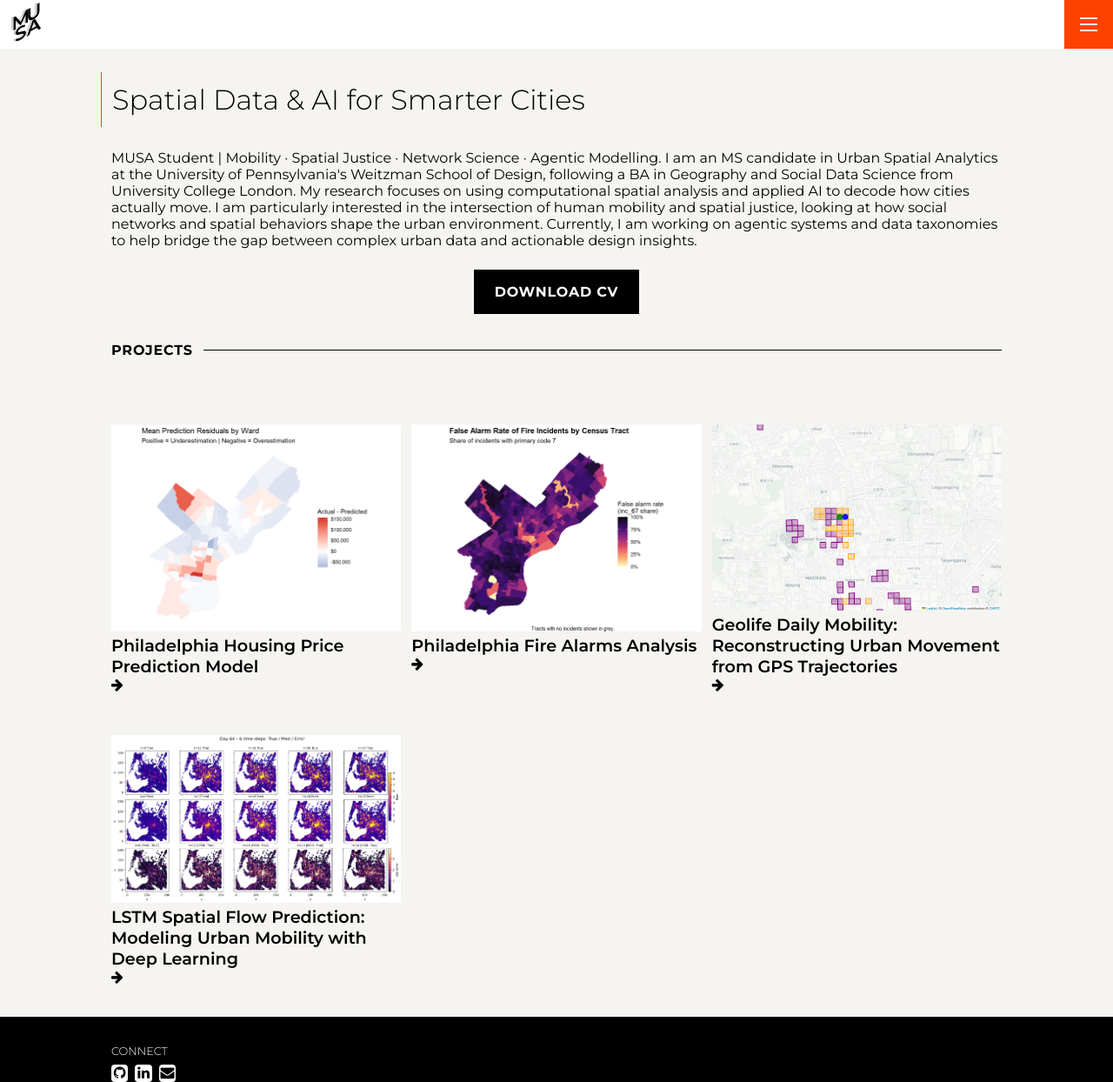
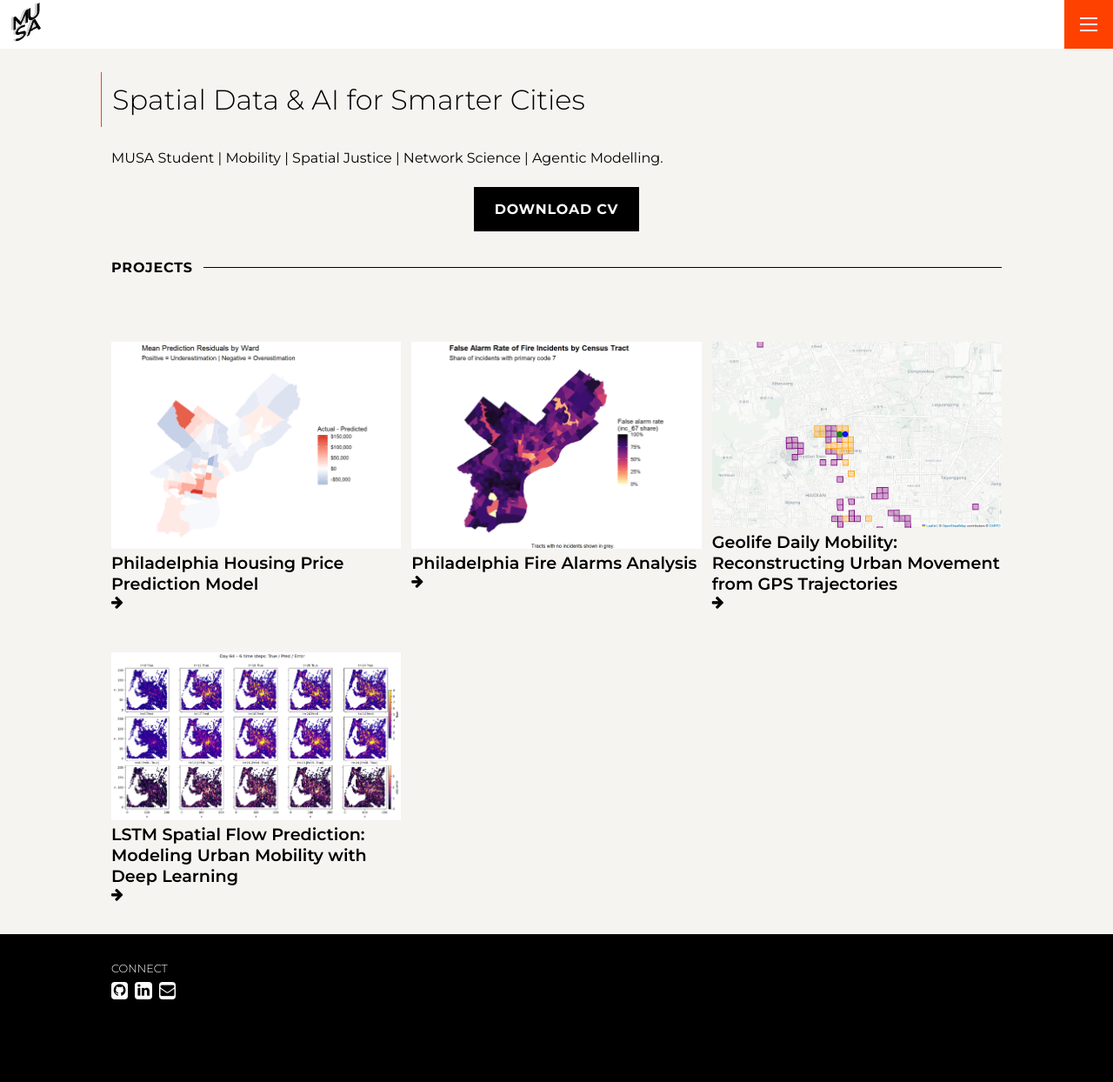
Before and after one commit to lluluciano0505/luciano_musa, a Jekyll site: the page built from index.md, in a window 1280 px wide and 1244 px high. Shown: the whole window at 87% size. Built offline with Jekyll 4.4.1, drawn with Linux system fonts in a browser that asks for light colours.

Commit message:
upodate the intro

```diff
--- a/_data/settings.yml
+++ b/_data/settings.yml
@@ -5,9 +5,7 @@ logo: '/assets/img/musa-logo.png'
 
 intro_title: Spatial Data & AI for Smarter Cities
 intro_text: |
-  MUSA Student | Mobility · Spatial Justice · Network Science · Agentic Modelling. I am an MS candidate in Urban Spatial Analytics at the University of Pennsylvania's Weitzman School of Design, following a BA in Geography and Social Data Science from University College London.
-
-  My research focuses on using computational spatial analysis and applied AI to decode how cities actually move. I am particularly interested in the intersection of human mobility and spatial justice, looking at how social networks and spatial behaviors shape the urban environment. Currently, I am working on agentic systems and data taxonomies to help bridge the gap between complex urban data and actionable design insights.
+  MUSA Student | Mobility | Spatial Justice | Network Science | Agentic Modelling.
 
 resume: '/assets/files/CV_Jingqi.pdf'
 resume_link_title: Download CV
```
Also changed, not shown: 1 other file.
